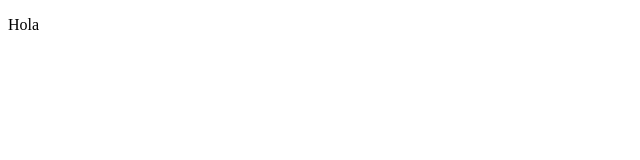
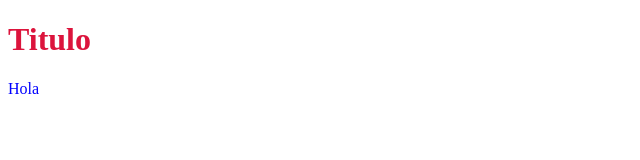
Before and after one commit to Rocksyro/pruebaIngenias, a plain HTML site: page index.html in a window 1280 px wide. Shown: the whole page, without its empty margins (0-640 px from the left). Drawn offline with Linux system fonts and the light colour scheme.

Commit message:
cambios css

```diff
--- a/index.html
+++ b/index.html
@@ -9,6 +9,7 @@
 </head>
 <body>
     <div>
+        <h1>Titulo</h1>
         <p>Hola</p>
     </div>
 </body>
--- a/style.css
+++ b/style.css
@@ -0,0 +1,7 @@
+p{
+    color: blue;
+}
+
+h1{
+    color: crimson;
+}
```
